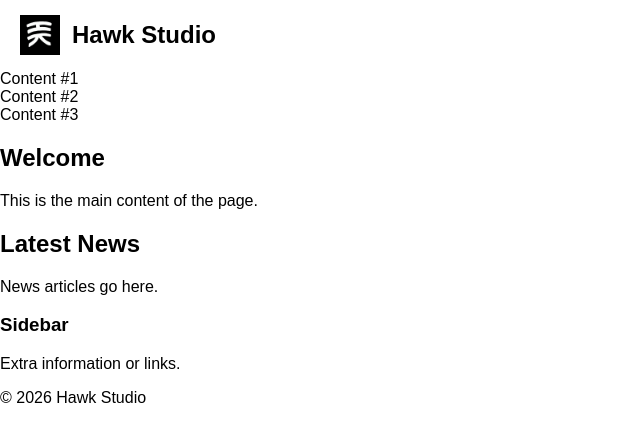
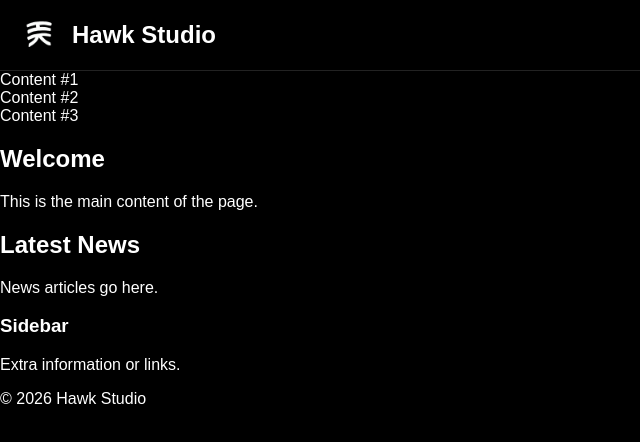
Before and after one commit to hawkstudio900/Hawk-Studio-dev-page, a plain HTML site: page index.html in a window 1280 px wide. Shown: the whole page, without its empty margins (0-640 px from the left). Drawn offline with Linux system fonts and the light colour scheme.

Commit message:
Update styles.css

```diff
--- a/styles.css
+++ b/styles.css
@@ -1,19 +1,25 @@
-/* Remove the white border browsers add */
+/* Entire page */
 body {
     margin: 0;
     font-family: Arial, sans-serif;
+    background-color: #000;
+    color: white;
 }
 
-/* The black bar */
+
+/* Header */
 .header {
-    background-color: #ffff;
-    color: black;
+    background-color: #000;
+    color: white;
 
     height: 70px;
 
     display: flex;
     align-items: center;
+
+    border-bottom: 1px solid #222;
 }
+
 
 /* Holds logo and text */
 .logo-area {
@@ -23,16 +29,29 @@ body {
     margin-left: 20px;
 }
 
+
 /* Logo */
 .logo {
     width: 40px;
     height: 40px;
 
+    object-fit: contain;
+
     margin-right: 12px;
 }
+
 
 /* Studio name */
 .studio-name {
     font-size: 24px;
     margin: 0;
+    color: white;
 }
+
+
+/* Main content */
+main,
+aside,
+footer {
+    color: white;
+}
```
